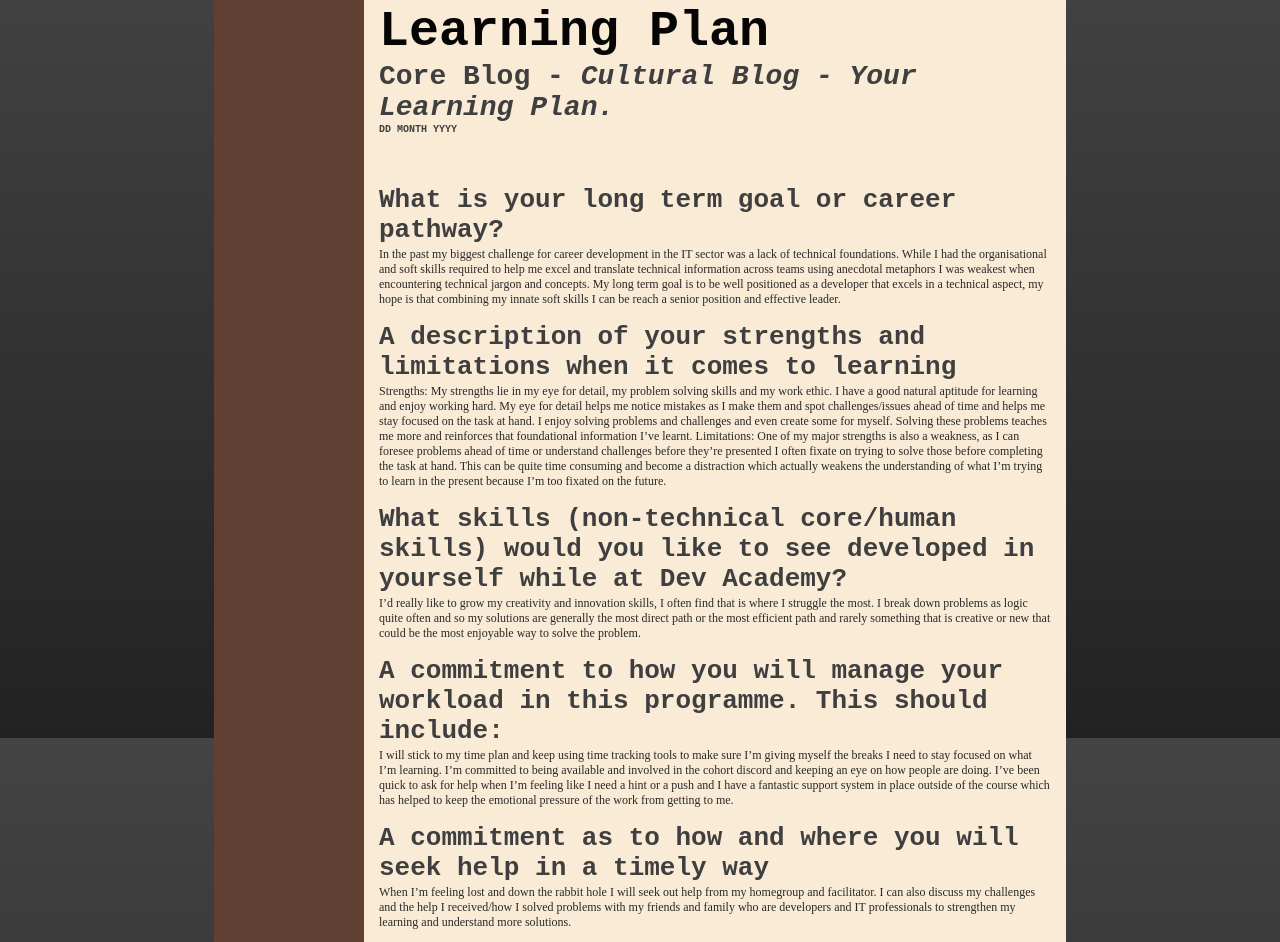
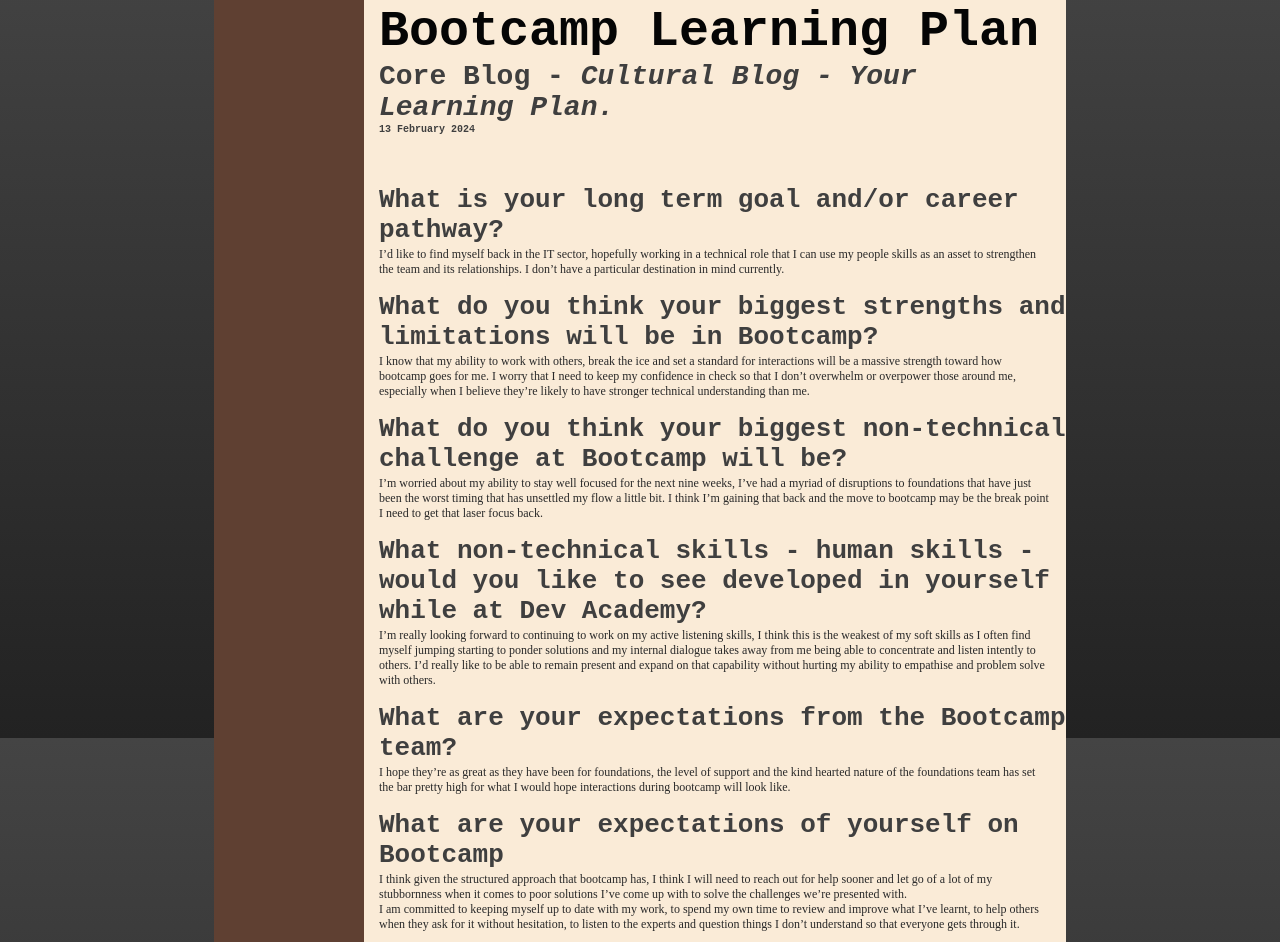
Before and after one commit to tyler-mcbride0/tyler-mcbride0.github.io, a plain HTML site: page blog/learning-plan.html in a window 1280 px wide. Shown: the part 62-1004 px from the top of the page. Drawn offline with Linux system fonts and the light colour scheme; a web font is replaced by a local one.

Commit message:
update learning blog, fix media queries on about me.html

```diff
--- a/blog/learning-plan.html
+++ b/blog/learning-plan.html
@@ -33,6 +33,83 @@
         </ul> -->
       </div>
       <div id="content">
+        <div>
+          <!-- Put Title for blog post here -->
+          <h1 class="title">Bootcamp Learning Plan</h1>
+          <!-- Put Sprint/Project post pertains to here-->
+          <h2 class="subtitle">
+            Core Blog -
+            <!-- Specific part of workbook here -->
+            <em>Cultural Blog - Your Learning Plan.</em>
+          </h2>
+          <!-- DATE GOES HERE -->
+          <h3 class="postdate">13 February 2024</h3>
+          <h2>What is your long term goal and/or career pathway?</h2>
+          <p>
+            I’d like to find myself back in the IT sector, hopefully working in
+            a technical role that I can use my people skills as an asset to
+            strengthen the team and its relationships. I don’t have a particular
+            destination in mind currently.
+          </p>
+          <h2>
+            What do you think your biggest strengths and limitations will be in
+            Bootcamp?
+          </h2>
+          <p>
+            I know that my ability to work with others, break the ice and set a
+            standard for interactions will be a massive strength toward how
+            bootcamp goes for me. I worry that I need to keep my confidence in
+            check so that I don’t overwhelm or overpower those around me,
+            especially when I believe they’re likely to have stronger technical
+            understanding than me.
+          </p>
+          <h2>
+            What do you think your biggest non-technical challenge at Bootcamp
+            will be?
+          </h2>
+          <p>
+            I’m worried about my ability to stay well focused for the next nine
+            weeks, I’ve had a myriad of disruptions to foundations that have
+            just been the worst timing that has unsettled my flow a little bit.
+            I think I’m gaining that back and the move to bootcamp may be the
+            break point I need to get that laser focus back.
+          </p>
+          <h2>
+            What non-technical skills - human skills - would you like to see
+            developed in yourself while at Dev Academy?
+          </h2>
+          <p>
+            I’m really looking forward to continuing to work on my active
+            listening skills, I think this is the weakest of my soft skills as I
+            often find myself jumping starting to ponder solutions and my
+            internal dialogue takes away from me being able to concentrate and
+            listen intently to others. I’d really like to be able to remain
+            present and expand on that capability without hurting my ability to
+            empathise and problem solve with others.
+          </p>
+          <h2>What are your expectations from the Bootcamp team?</h2>
+          <p>
+            I hope they’re as great as they have been for foundations, the level
+            of support and the kind hearted nature of the foundations team has
+            set the bar pretty high for what I would hope interactions during
+            bootcamp will look like.
+          </p>
+          <h2>What are your expectations of yourself on Bootcamp</h2>
+          <p>
+            I think given the structured approach that bootcamp has, I think I
+            will need to reach out for help sooner and let go of a lot of my
+            stubbornness when it comes to poor solutions I’ve come up with to
+            solve the challenges we’re presented with.
+            <br />
+            I am committed to keeping myself up to date with my work, to spend
+            my own time to review and improve what I’ve learnt, to help others
+            when they ask for it without hesitation, to listen to the experts
+            and question things I don’t understand so that everyone gets through
+            it.
+          </p>
+        </div>
+        <br />
+        <div>
           <!-- Put Title for blog post here -->
           <h1 class="title">Learning Plan</h1>
           <!-- Put Sprint/Project post pertains to here-->
@@ -48,12 +125,13 @@
           <p>
             In the past my biggest challenge for career development in the IT
             sector was a lack of technical foundations. While I had the
-          organisational and soft skills required to help me excel and translate
-          technical information across teams using anecdotal metaphors I was
-          weakest when encountering technical jargon and concepts. My long term
-          goal is to be well positioned as a developer that excels in a
-          technical aspect, my hope is that combining my innate soft skills I
-          can be reach a senior position and effective leader.
+            organisational and soft skills required to help me excel and
+            translate technical information across teams using anecdotal
+            metaphors I was weakest when encountering technical jargon and
+            concepts. My long term goal is to be well positioned as a developer
+            that excels in a technical aspect, my hope is that combining my
+            innate soft skills I can be reach a senior position and effective
+            leader.
           </p>
           <h2>
             A description of your strengths and limitations when it comes to
@@ -61,18 +139,19 @@
           </h2>
           <p>
             Strengths: My strengths lie in my eye for detail, my problem solving
-          skills and my work ethic. I have a good natural aptitude for learning
-          and enjoy working hard. My eye for detail helps me notice mistakes as
-          I make them and spot challenges/issues ahead of time and helps me stay
-          focused on the task at hand. I enjoy solving problems and challenges
-          and even create some for myself. Solving these problems teaches me
-          more and reinforces that foundational information I’ve learnt.
-          Limitations: One of my major strengths is also a weakness, as I can
-          foresee problems ahead of time or understand challenges before they’re
-          presented I often fixate on trying to solve those before completing
-          the task at hand. This can be quite time consuming and become a
-          distraction which actually weakens the understanding of what I’m
-          trying to learn in the present because I’m too fixated on the future.
+            skills and my work ethic. I have a good natural aptitude for
+            learning and enjoy working hard. My eye for detail helps me notice
+            mistakes as I make them and spot challenges/issues ahead of time and
+            helps me stay focused on the task at hand. I enjoy solving problems
+            and challenges and even create some for myself. Solving these
+            problems teaches me more and reinforces that foundational
+            information I’ve learnt. Limitations: One of my major strengths is
+            also a weakness, as I can foresee problems ahead of time or
+            understand challenges before they’re presented I often fixate on
+            trying to solve those before completing the task at hand. This can
+            be quite time consuming and become a distraction which actually
+            weakens the understanding of what I’m trying to learn in the present
+            because I’m too fixated on the future.
           </p>
           <h2>
             What skills (non-technical core/human skills) would you like to see
@@ -80,10 +159,11 @@
           </h2>
           <p>
             I’d really like to grow my creativity and innovation skills, I often
-          find that is where I struggle the most. I break down problems as logic
-          quite often and so my solutions are generally the most direct path or
-          the most efficient path and rarely something that is creative or new
-          that could be the most enjoyable way to solve the problem.
+            find that is where I struggle the most. I break down problems as
+            logic quite often and so my solutions are generally the most direct
+            path or the most efficient path and rarely something that is
+            creative or new that could be the most enjoyable way to solve the
+            problem.
           </p>
           <h2>
             A commitment to how you will manage your workload in this programme.
@@ -91,13 +171,13 @@
           </h2>
           <p>
             I will stick to my time plan and keep using time tracking tools to
-          make sure I’m giving myself the breaks I need to stay focused on what
-          I’m learning. I’m committed to being available and involved in the
-          cohort discord and keeping an eye on how people are doing. I’ve been
-          quick to ask for help when I’m feeling like I need a hint or a push
-          and I have a fantastic support system in place outside of the course
-          which has helped to keep the emotional pressure of the work from
-          getting to me.
+            make sure I’m giving myself the breaks I need to stay focused on
+            what I’m learning. I’m committed to being available and involved in
+            the cohort discord and keeping an eye on how people are doing. I’ve
+            been quick to ask for help when I’m feeling like I need a hint or a
+            push and I have a fantastic support system in place outside of the
+            course which has helped to keep the emotional pressure of the work
+            from getting to me.
           </p>
           <h2>
             A commitment as to how and where you will seek help in a timely way
@@ -120,10 +200,11 @@
             commitments like school drop-offs. It's important to plan these in.
           </h2>
           <p>
-          My brother’s wedding is on the 16th March 2024 during bootcamp. I will
-          need to plan around missing a day of focused study and work ahead of
-          time for this.
+            My brother’s wedding is on the 16th March 2024 during bootcamp. I
+            will need to plan around missing a day of focused study and work
+            ahead of time for this.
           </p>
+        </div>
       </div>
       <div id="logo">
         <a href="../index.html">
--- a/styles/main.css
+++ b/styles/main.css
@@ -132,7 +132,7 @@ br {
 }
 
 .picofme {
-  width: 120px;
+  width: 110px;
   border-radius: 20px;
 }
 
@@ -171,4 +171,52 @@ br {
     grid-row: 2;
     font-size: 10px;
   }
+
+  .imagebox {
+    grid-column: ;
+    grid-row: 3;
+    justify-self: flex-start;
+  }
+
+  .picofme {
+    width: 80px;
+    border-radius: 20px;
+    display: none;
+  }
+
 }
+
+@media screen and (max-width: 1000px) {
+  .title {
+    font-size: 30px;
+  }
+
+  .title-index {
+    font-size: 30px;
+  }
+
+  .wrapper {
+    width: 100%;
+    height: 100%;
+    display: grid;
+    grid-template-columns: 1fr 25% 75% 1fr;
+    grid-template-rows: 50px;
+  }
+
+  #sidebar {
+    background-color: #5f4032;
+    grid-column: 2/3;
+    grid-row: 2;
+    font-size: 10px;
+  }
+  .imagebox {
+    grid-column: 3/4;
+    grid-row: 2;
+    justify-self: end;
+  }
+
+  .picofme {
+    width: 85px;
+    border-radius: 20px;
+  }
+}
```
Lines whose indentation alone changed are shown as unchanged.
